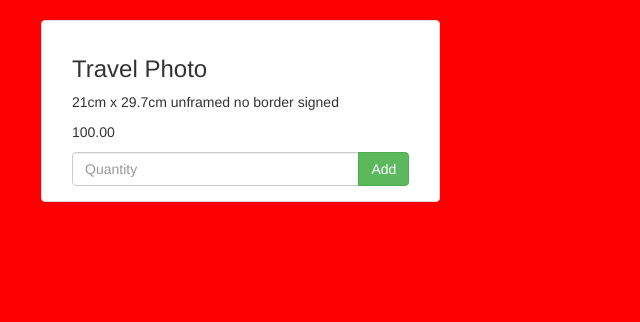
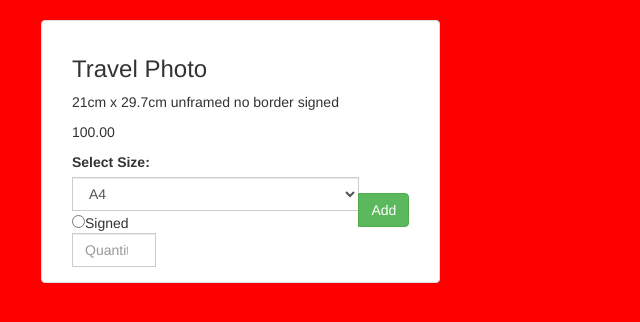
Before and after one commit to blueag8/Photography_Website, a Django app: page /products/ in a window 1280 px wide. Shown: the part 216-538 px from the top of the page, without its empty margins (0-640 px from the left). Run offline with Django 3.2, Linux system fonts and the light colour scheme; data comes from the database, SQL or seed files in the repository; both versions use the stored data as it was after the commit; some libraries are stand-ins or nearby versions.

Commit message:
added form and model for product size options

```diff
--- a/checkout/templates/checkout.html
+++ b/checkout/templates/checkout.html
@@ -34,6 +34,8 @@
    <h3>{{ item.product.name }}</h3>
    <p class="product-description">{{ item.product.description }}</p>
    <p>{{ item.quantity }}</p>
+   <p>{{ item.product.size }}</p>
+   <p>{{ item.product.signed }}</p>
    <p>{{ item.product.price }}</p>
      </div>
      </div>
--- a/products/models.py
+++ b/products/models.py
@@ -2,10 +2,23 @@ from django.db import models
 
 # Create your models here.
 class Product(models.Model):
+    CANVAS_SIZES=[
+          ( 'A4', 'A4 = 21 x 29.7cm'),
+          ( 'A3','A3 = 29 x 42cm'),
+          ( 'A3+','A3 = 32.9 x 48.3cm'),
+       ]
+    Bool_choices=[
+            (False, 'No'),
+            (True, 'Yes'),
+        ]
+
     name = models.CharField(max_length=200, default = '')
     description = models.TextField()
     price = models.DecimalField(max_digits=6, decimal_places=2)
     image = models.ImageField(upload_to='images')
+    size = models.CharField(max_length=20, choices=CANVAS_SIZES, default="A4")
+    signed = models.BooleanField(choices=Bool_choices, default=True )
+
 
     def __str__(self):
         return self.name
--- a/products/templates/products.html
+++ b/products/templates/products.html
@@ -25,7 +25,20 @@
    <form method="post" action="{% url 'add_to_cart' product.id %}">
    {% csrf_token %}
    <div class="input-group">
+  <label for="canvas_size">Select Size:</label>
+
+  <select class="form-control" id="size">
+    <option value = "{{ product.size }} ">{{ product.size }}</option>
+  </select>
+
+   <div class="input-group">
+  <input type="radio" id="signed" value ="checked">Signed
+  </input>
+   </div>
+
+   <div class="input-group">
      <input name="quantity" type="number" min="1" max="999" class="form-control" placeholder="Quantity">
+   </div>
      <span class="input-group-btn">
         <button class="btn btn-success" type="submit">Add</button>
       </span>
```
Also changed, not shown: checkout/forms.py (+18 -5 lines), db.sqlite3, products/migrations/0004_auto_20191203_0248.py (added), products/migrations/0005_auto_20191203_0443.py (added), products/migrations/0006_auto_20191203_0454.py (added), products/migrations/0007_auto_20191203_0605.py (added), products/views.py (line endings or trailing spaces).
